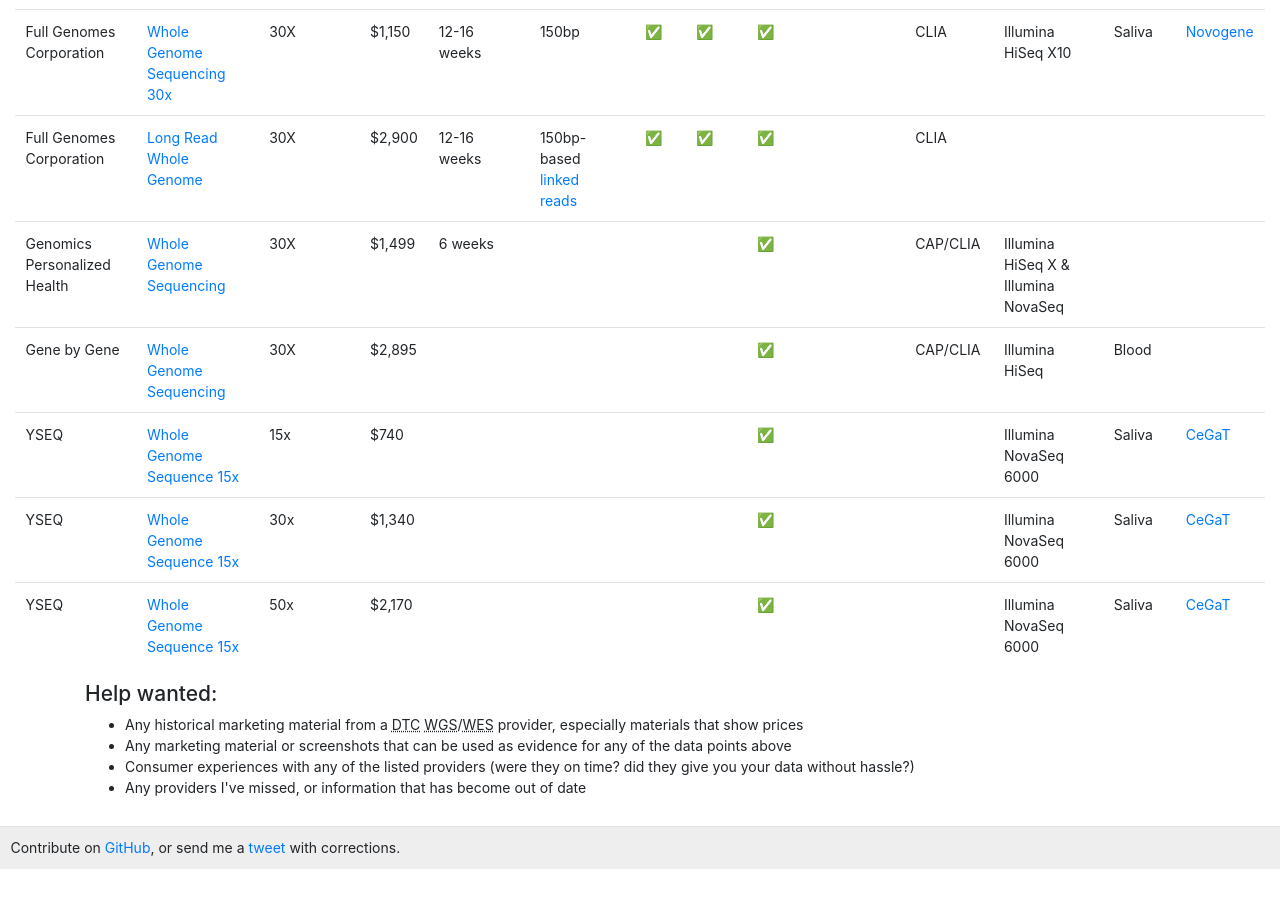
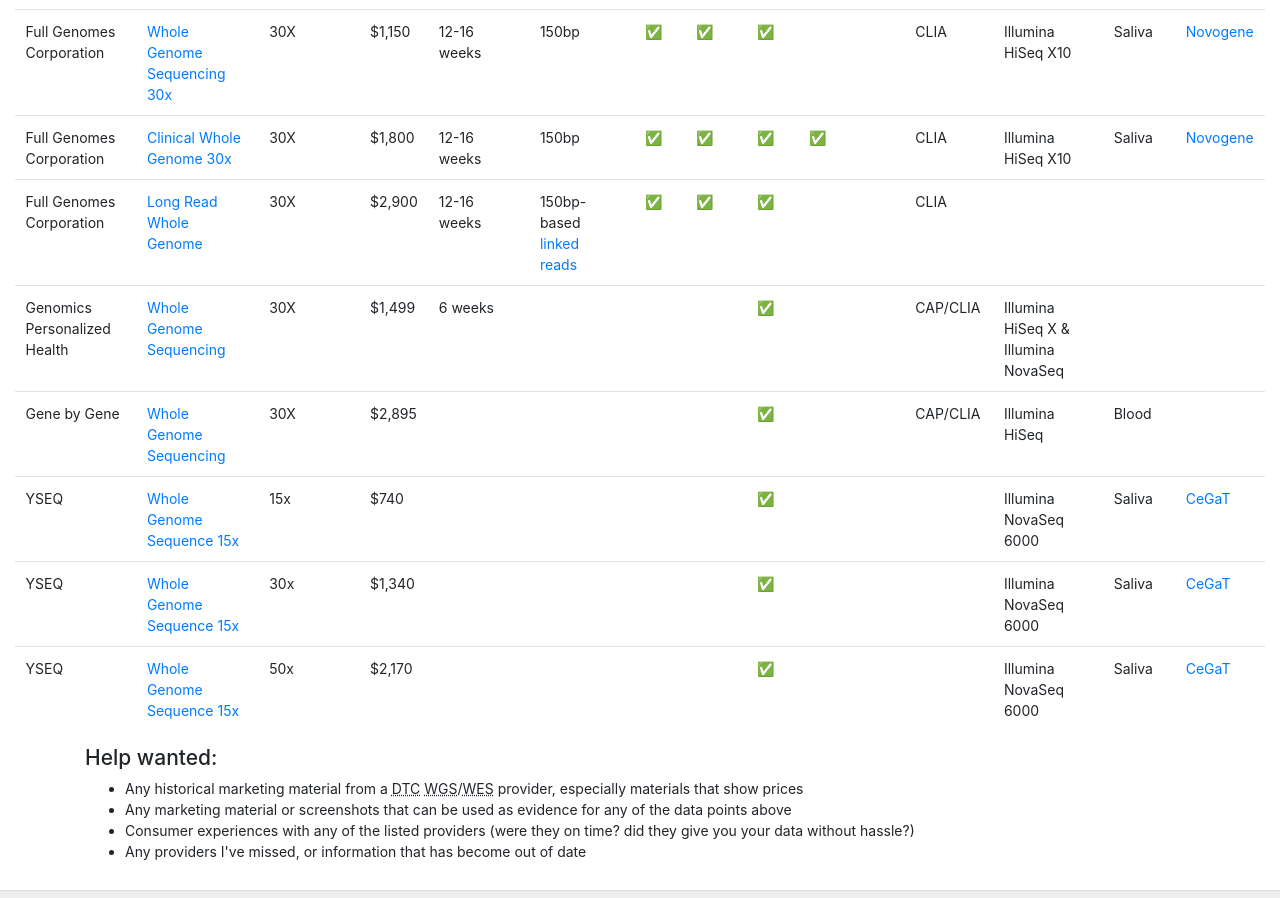
Before and after one commit to beaugunderson/which-genome, a plain HTML site: page index.html in a window 1280 px wide. Shown: the part 1185-2083 px from the top of the page. Before the commit the page ends 2054 px from the top, so only its background shows below. Drawn offline with nearby package versions, Linux system fonts and the light colour scheme.

Commit message:
add new FGC test

```diff
--- a/index.html
+++ b/index.html
@@ -279,6 +279,25 @@
           <tr>
             <td>Full Genomes Corporation</td>
             <td>
+              <a href="https://www.fullgenomes.com/whole-genome-sequencing/">Clinical Whole Genome 30x</a>
+            </td>
+            <td>30X</td>
+            <td>$1,800</td>
+            <td>12-16 weeks</td>
+            <td>150bp</td>
+            <td>✅️</td>
+            <td>✅️</td>
+            <td>✅️</td>
+            <td>✅️</td>
+            <td>CLIA</td>
+            <td>Illumina HiSeq X10</td>
+            <td>Saliva</td>
+            <td><a href="https://en.novogene.com/">Novogene</a></td>
+          </tr>
+
+          <tr>
+            <td>Full Genomes Corporation</td>
+            <td>
               <a href="https://www.fullgenomes.com/whole-genome-sequencing/">Long Read Whole Genome</a>
             </td>
             <td>30X</td>
```
